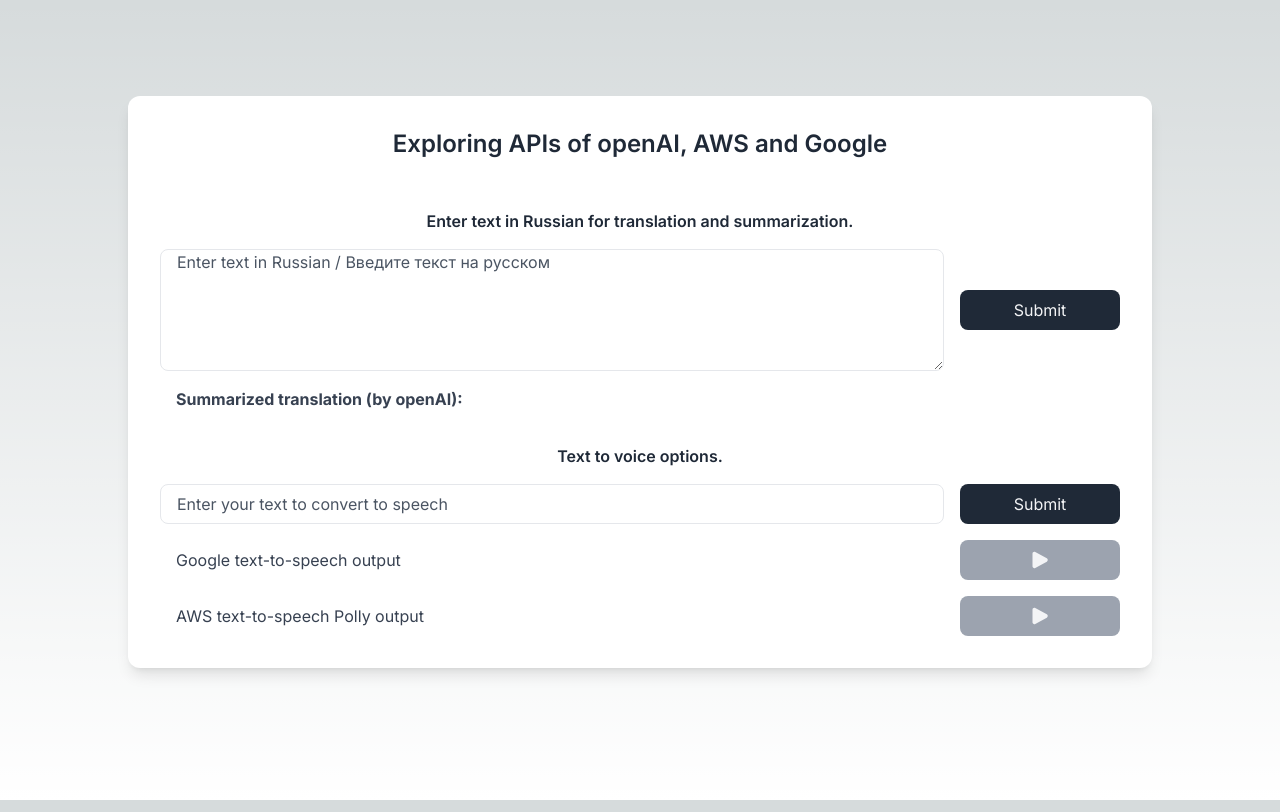
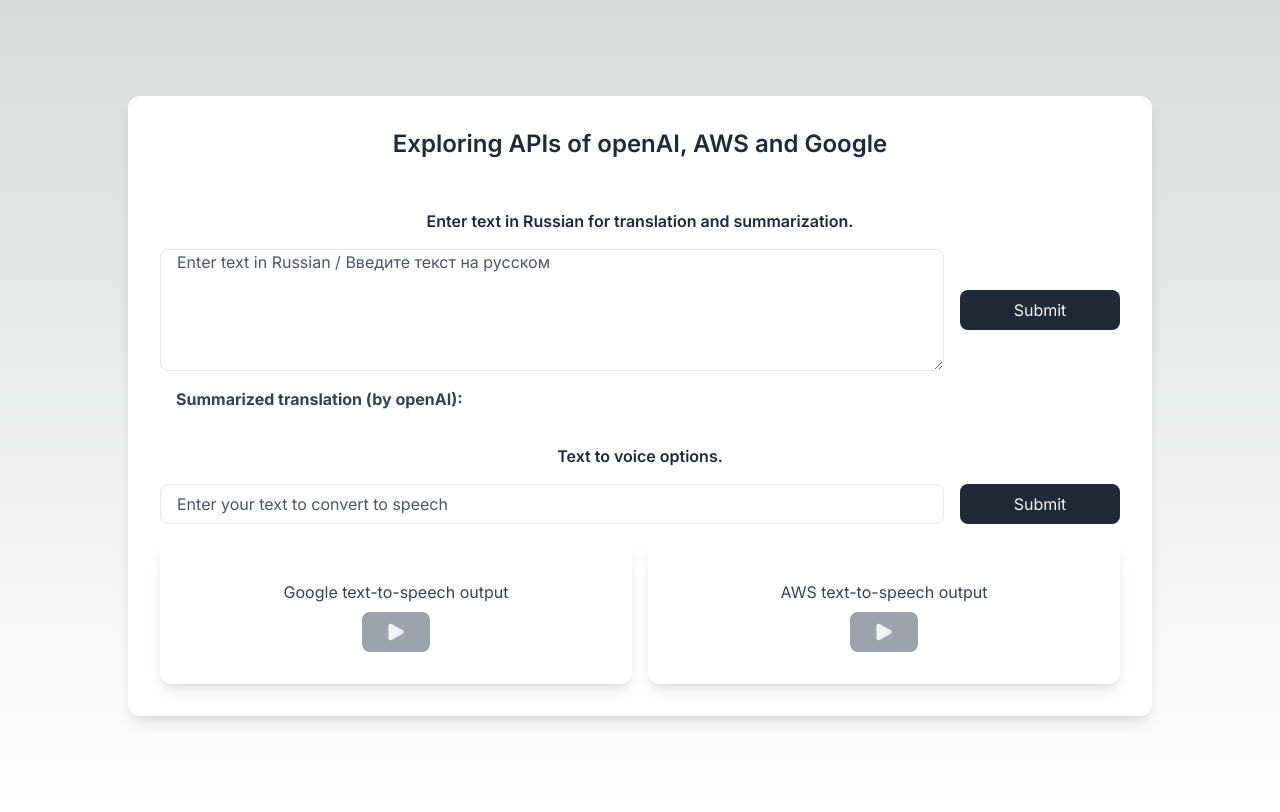
Before and after one commit to NGFuture/2023_ai_expl, a Next.js app: page / in a window 1280 px wide. Built offline with nearby package versions, Linux system fonts and the light colour scheme.

Commit message:
refactors audio btn

```diff
--- /dev/null
+++ b/app/_components/AudioButton.js
@@ -0,0 +1,26 @@
+import { PauseIcon, PlayIcon } from "@heroicons/react/24/solid";
+
+const AudioButton = ({ sourceTitle, audioFileCreated, isPlaying, handlePlayStop }) => {
+    return (
+        <>
+            <div className="flex-1 h-10 px-4  text-center text-gray-700 placeholder-gray-600 focus:shadow-outline pt-2">
+                <p>{sourceTitle} text-to-speech output</p>
+            </div>
+            {audioFileCreated ?
+                <button className="flex items-center justify-center w-1/6 h-10 text-gray-100 bg-gray-800 rounded-lg hover:bg-gray-700 focus:outline-none focus:shadow-outline mt-2" onClick={handlePlayStop}>
+                    {isPlaying ?
+                        <PauseIcon className="h-6 w-6 text-gray-100" />
+                        :
+                        <PlayIcon className="h-6 w-6 text-gray-100" />
+                    }
+                </button>
+                :
+                <button className="flex items-center justify-center w-1/6 h-10 text-gray-100 bg-gray-400 rounded-lg focus:outline-none focus:shadow-outline mt-2" disabled>
+                    <PlayIcon className="h-6 w-6 text-gray-100" />
+                </button>
+            }
+        </>
+    )
+};
+
+export default AudioButton;
--- a/app/api/speech/aws-polly/route.js
+++ b/app/api/speech/aws-polly/route.js
@@ -48,16 +48,17 @@
 
         audioStream.on("error", (error) => {
             // Handle any errors that occur during the audio stream
-            reject(error);
+            console.error("Error getting audio file from AWS:", error);
+            reject(NextResponse.error());
         });
 
         writeStream.on("finish", () => {
             console.log("Audio content written to file: output-aws.mp3");
-            resolve(NextResponse.json({ name: "John Doe" }));
+            resolve(NextResponse.json({ sucess: true }));
         });
 
         writeStream.on("error", (error) => {
-            console.error("Error writing audio file:", error);
+            console.error("Error writing audio AWS file:", error);
             reject(NextResponse.error());
         });
     });
--- a/app/api/speech/google/route.js
+++ b/app/api/speech/google/route.js
@@ -1,8 +1,10 @@
 import { NextResponse } from "next/server"
 import path from "path";
-const targetFile = path.join(process.cwd(),"public/audio/output-google.mp3");
+const targetFile = path.join(process.cwd(), "public/audio/output-google.mp3");
 
 export async function POST(req) {
+  try {
+
     const textToSpeech = require('@google-cloud/text-to-speech');
     const fs = require('fs');
     const util = require('util');
@@ -23,5 +25,9 @@
     console.log('Audio content written to file: output-google.mp3');
 
 
-  return NextResponse.json({ name: 'John Doe' });
+    return NextResponse.json({ success: true });
+  } catch (error) {
+    console.error(error);
+    return NextResponse.error(new Error('Something went wrong on Google API'));
   }
+}
--- a/app/page.js
+++ b/app/page.js
@@ -4,6 +4,7 @@
 import { PauseIcon, PlayIcon } from '@heroicons/react/24/solid';
 import Skeleton from 'react-loading-skeleton';
 import "react-loading-skeleton/dist/skeleton.css";
+import AudioButton from './_components/AudioButton';
 
 export default function Home() {
   // for translation
@@ -158,46 +159,17 @@
             </button>
           </div>
 
-          <div className="flex items-center justify-center w-full h-full mt-4">
-            <div className="flex-1 h-10 px-4  text-base text-gray-700 placeholder-gray-600 focus:shadow-outline pt-2">
-              <p>Google text-to-speech output</p>
+          <div className="cards flex flex-col justify-center w-full h-full mt-4 md:flex-row gap-4">
+
+            <div className="card flex flex-col items-center justify-center w-full h-full p-8 bg-white rounded-xl shadow-lg">
+              <AudioButton sourceTitle="Google" audioFileCreated={audioGoogle} isPlaying={audioPlaying === "google"} handlePlayStop={() => handlePlayStop("google")} />
             </div>
-            {audioGoogle ?
-              <button className="flex items-center justify-center w-1/6 h-10 ml-4 text-gray-100 bg-gray-800 rounded-lg hover:bg-gray-700 focus:outline-none focus:shadow-outline" onClick={(e) => handlePlayStop("google")}>
-                {audioPlaying === "google" ?
-                  <PauseIcon className="h-6 w-6 text-gray-100" />
-                  :
-                  <PlayIcon className="h-6 w-6 text-gray-100" />
-                }
-              </button>
-              :
-              <button className="flex items-center justify-center w-1/6 h-10 ml-4 text-gray-100 bg-gray-400 rounded-lg focus:outline-none focus:shadow-outline" disabled>
-                <PlayIcon className="h-6 w-6 text-gray-100" />
-              </button>
-            }
+
+            <div className="card flex flex-col items-center justify-center w-full h-full p-8 bg-white rounded-xl shadow-lg">
+              <AudioButton sourceTitle="AWS" audioFileCreated={audioAWS} isPlaying={audioPlaying === "aws"} handlePlayStop={() => handlePlayStop("aws")} />
+            </div>
 
           </div>
-          <div className="flex items-center justify-center w-full h-full mt-4">
-            <div className="flex-1 h-10 px-4  text-base text-gray-700 placeholder-gray-600 focus:shadow-outline pt-2">
-              <p>AWS text-to-speech Polly output</p>
-            </div>
-            {audioGoogle ?
-              <button className="flex items-center justify-center w-1/6 h-10 ml-4 text-gray-100 bg-gray-800 rounded-lg hover:bg-gray-700 focus:outline-none focus:shadow-outline" onClick={(e) => handlePlayStop("aws")}>
-                {audioPlaying === "aws" ?
-                  <PauseIcon className="h-6 w-6 text-gray-100" />
-                  :
-                  <PlayIcon className="h-6 w-6 text-gray-100" />
-                }
-              </button>
-              :
-              <button className="flex items-center justify-center w-1/6 h-10 ml-4 text-gray-100 bg-gray-400 rounded-lg focus:outline-none focus:shadow-outline" disabled>
-                <PlayIcon className="h-6 w-6 text-gray-100" />
-              </button>
-            }
-          </div>
-
-
-
 
         </div>
       </div>
```
Lines whose indentation alone changed are shown as unchanged.
